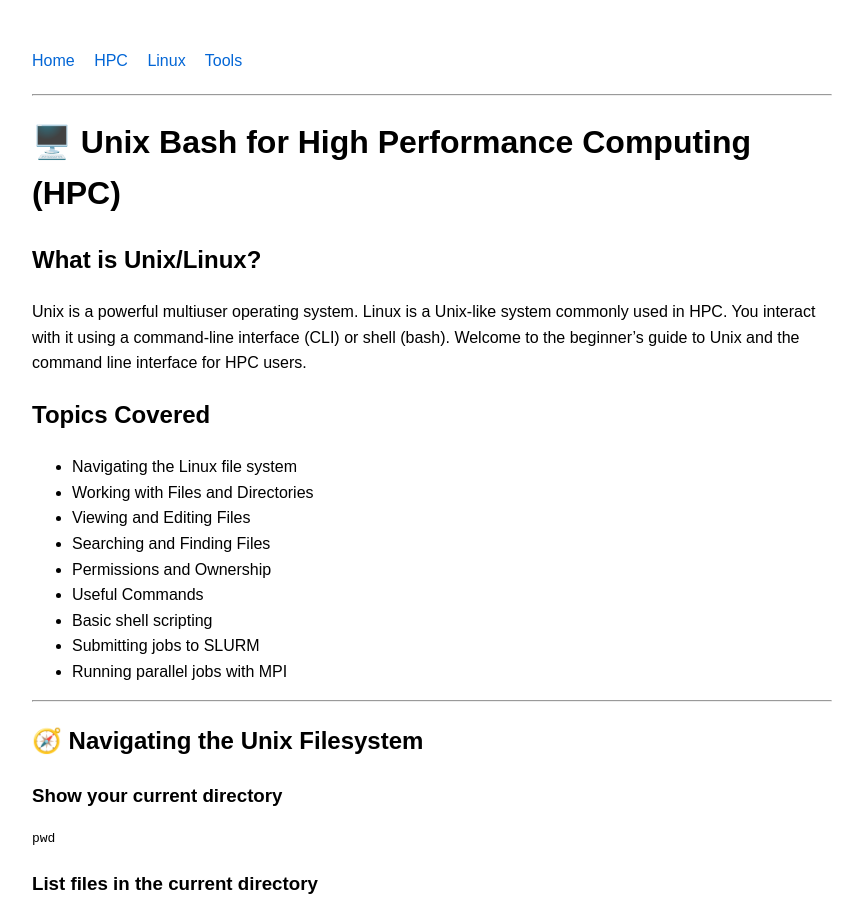
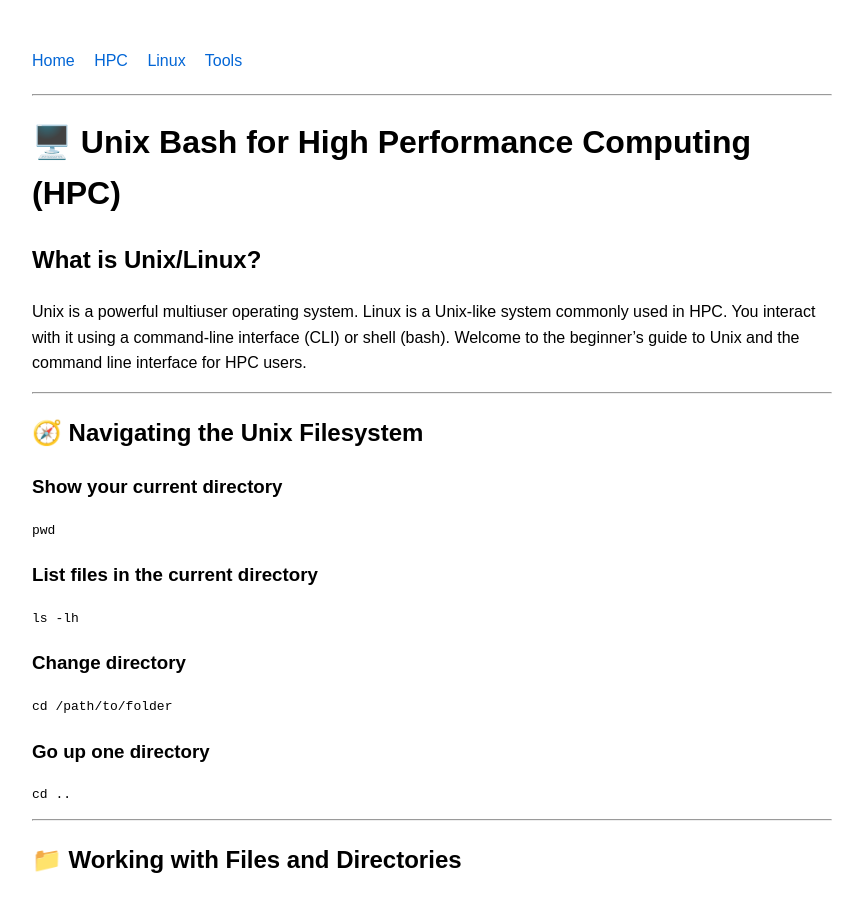
Before and after one commit to ysbajagai/bioinfo, a Jekyll site: the page built from hpc.md, in a window 1280 px wide and 900 px high. Shown: the whole window, without its empty margins (208-1071 px from the left). Built offline with Jekyll 4.4.1, drawn with Linux system fonts in a browser that asks for light colours.

Commit message:
Update hpc.md

```diff
--- a/hpc.md
+++ b/hpc.md
@@ -8,18 +8,6 @@ title: 🖥️ Unix Bash for High Performance Computing (HPC)
 
 Unix is a powerful multiuser operating system. Linux is a Unix-like system commonly used in HPC. You interact with it using a command-line interface (CLI) or shell (bash).
 Welcome to the beginner’s guide to Unix and the command line interface for HPC users.
-
-## Topics Covered
-
-- Navigating the Linux file system
-- Working with Files and Directories
-- Viewing and Editing Files
-- Searching and Finding Files
-- Permissions and Ownership
-- Useful Commands
-- Basic shell scripting
-- Submitting jobs to SLURM
-- Running parallel jobs with MPI
 
 ---
 
```
